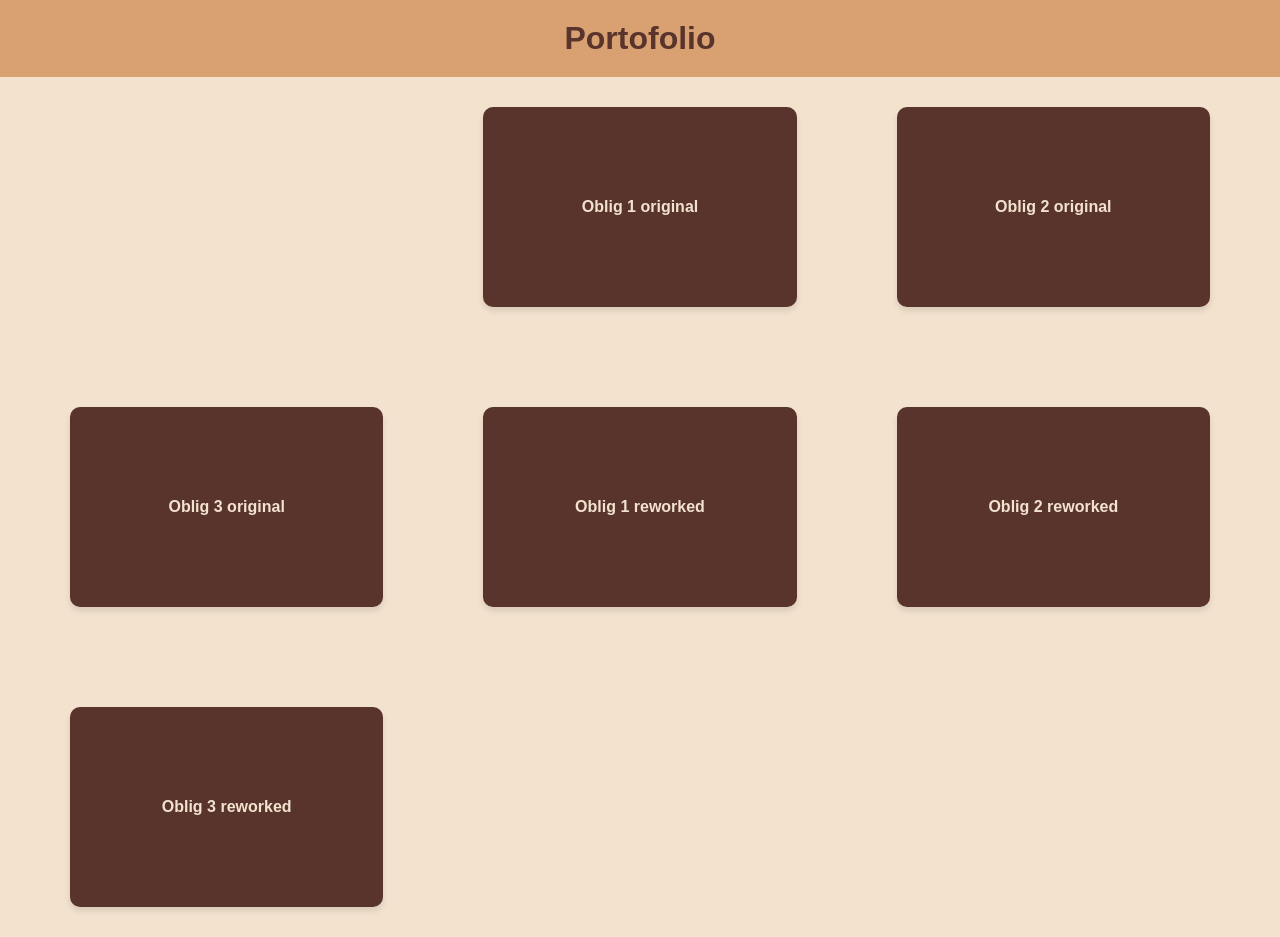
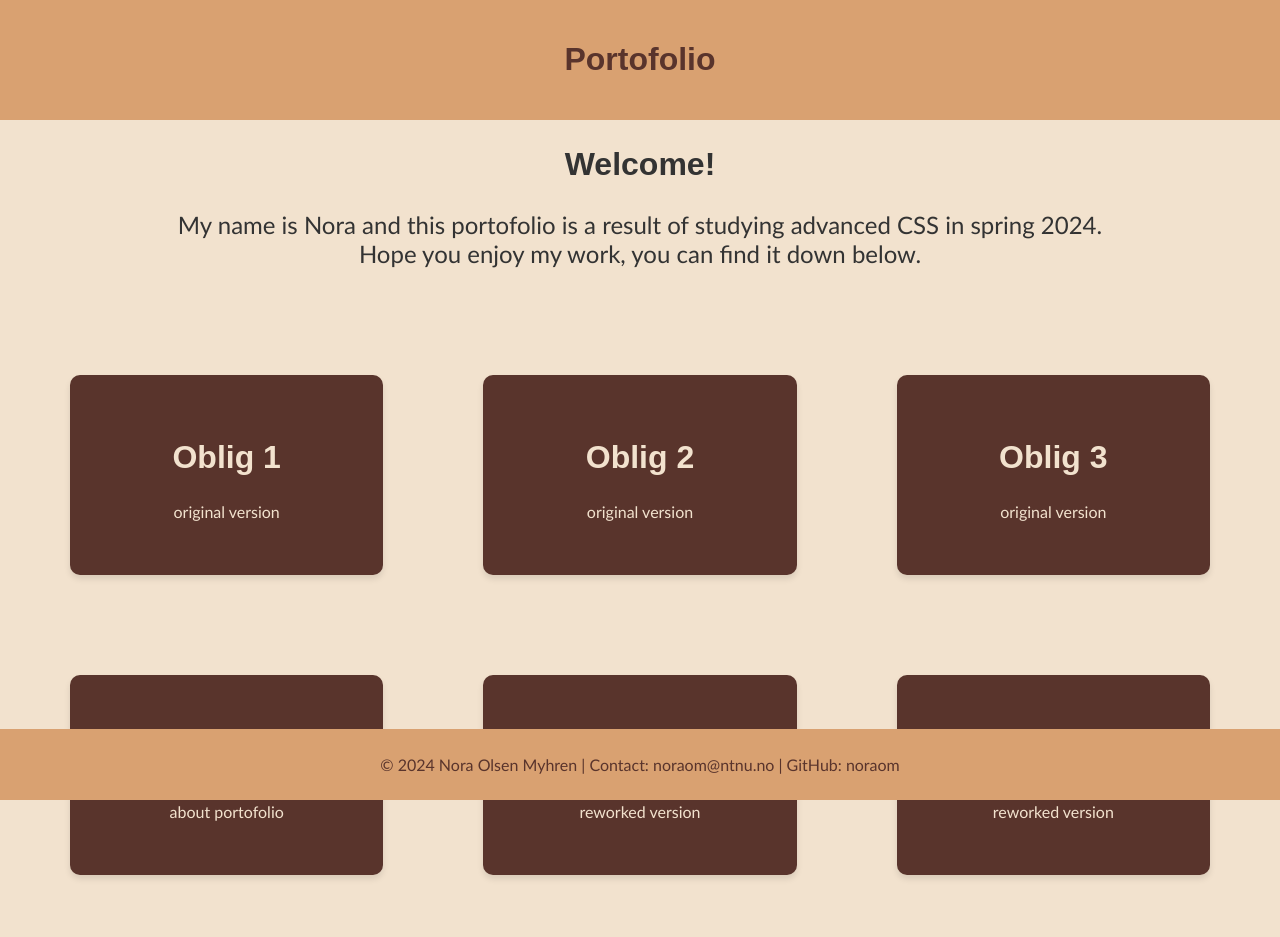
Before and after one commit to noraom/10031_portofolio, a plain HTML site: page index.html in a window 1280 px wide. After the commit the page ends 905 px from the top, so only its background shows below. Drawn offline with Linux system fonts and the light colour scheme; a web font is replaced by a local one.

Commit message:
portofolio site reworked

```diff
--- a/index.html
+++ b/index.html
@@ -12,15 +12,29 @@
         <h1>Portofolio</h1>
     </header>
     <main>
+        <div class="welcome">
+            <h2>Welcome!</h2>
+               <p>My name is Nora and this portofolio is a result of studying advanced CSS in spring 2024. <br>
+                Hope you enjoy my work, you can find it down below.
+            </p>
+        </div>
         <div class="container">
-            <div></div>
-            <a href="oppgave1.html" class="task-box">Oblig 1 original</a>
-            <a href="oppgave2.html" class="task-box">Oblig 2 original</a>
-            <a href="oppgave3.html" class="task-box">Oblig 3 original</a>
-            <a href="oppgave4.html" class="task-box">Oblig 1 reworked</a>
-            <a href="oppgave5.html" class="task-box">Oblig 2 reworked</a>
-            <a href="oppgave6.html" class="task-box">Oblig 3 reworked</a>
+            <a href="oppgave1.html" class="task-box"><div class="box-text">
+                <h2>Oblig 1</h2><p>original version</p></div></a>
+            <a href="oppgave1.html" class="task-box"><div class="box-text">
+                <h2>Oblig 2</h2><p>original version</p></div></a>
+            <a href="oppgave1.html" class="task-box"><div class="box-text">
+                <h2>Oblig 3</h2><p>original version</p></div></a>
+            <a href="/info.html" class="task-box"><div class="box-text">
+                <h2>Info</h2><p>about portofolio</p></div></a>
+            <a href="oppgave1.html" class="task-box"><div class="box-text">
+                <h2>Oblig 2</h2><p>reworked version</p></div></a>
+            <a href="oppgave1.html" class="task-box"><div class="box-text">
+                <h2>Oblig 3</h2><p>reworked version</p></div></a>
         </div>
     </main>
+    <footer>
+        <p>&copy; 2024 Nora Olsen Myhren | Contact: <a href="mailto:noraom@stud.ntnu.no">noraom@ntnu.no</a> | GitHub: <a href="https://github.com/noraom" target="_blank">noraom</a></p>
+    </footer>
 </body>
 </html>
--- a/style.scss
+++ b/style.scss
@@ -1,12 +1,10 @@
 body {
-    font-family: Arial, sans-serif;
+    font-family:'Gill Sans', 'Gill Sans MT', Calibri, 'Trebuchet MS', sans-serif;
     margin: 0;
     padding: 0;
     background-color: #F2E2CE;
     color: #333;
-    font-family: "mielle-cf", sans-serif;
-    font-weight: 700;
-    font-style: normal;
+    font-weight: 100;
 }
 
 header {
@@ -14,11 +12,15 @@ header {
     color: #59342C;
     text-align: center;
     padding: 20px 0;
-    font-size: 0;
+    font-size: 110;
 }
 
-h1 {
-    margin: 0;
+h1, h2{
+    font-family: "mielle-cf", sans-serif;
+}
+
+h2 {
+    font-size: xx-large;
 }
 
 .container {
@@ -27,6 +29,10 @@ h1 {
     gap: 100px;
     padding: 30px 70px;
     justify-items: center;
+    margin-top: 6%;
+}
+.box-text {
+    text-align: center;
 }
 
 .task-box {
@@ -49,6 +55,32 @@ h1 {
     box-shadow: 0 6px 10px rgba(0, 0, 0, 0.15);
 }
 
+.welcome {
+    text-align: center;
+    font-size: x-large;
+    margin-left: 10%;
+    margin-right: 10%;
+}
+
+footer {
+    background-color: #D9A171;
+    color: #59342C;
+    text-align: center;
+    padding: 10px 0;
+    position: fixed;
+    width: 100%;
+    bottom: 0;
+  }
+
+  footer a {
+    color: #59342C;
+    text-decoration: none;
+  }
+
+  footer a:hover {
+    text-decoration: underline;
+  }
+
 /* Media Queries */
 @media (max-width: 1200px) {
     .container {
```
Also changed, not shown: info.html (added, +20 -0 lines), style.css, 1 other file.
